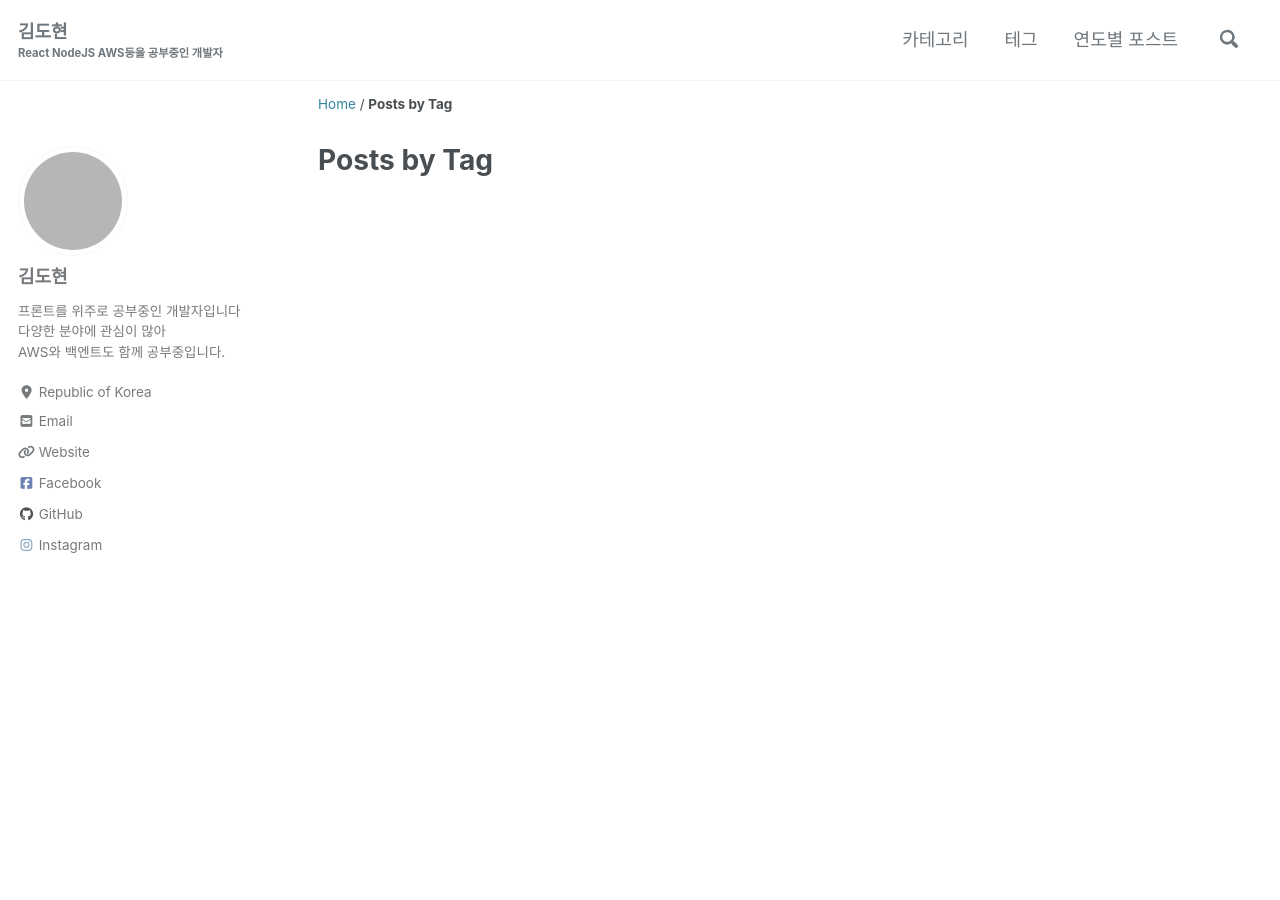
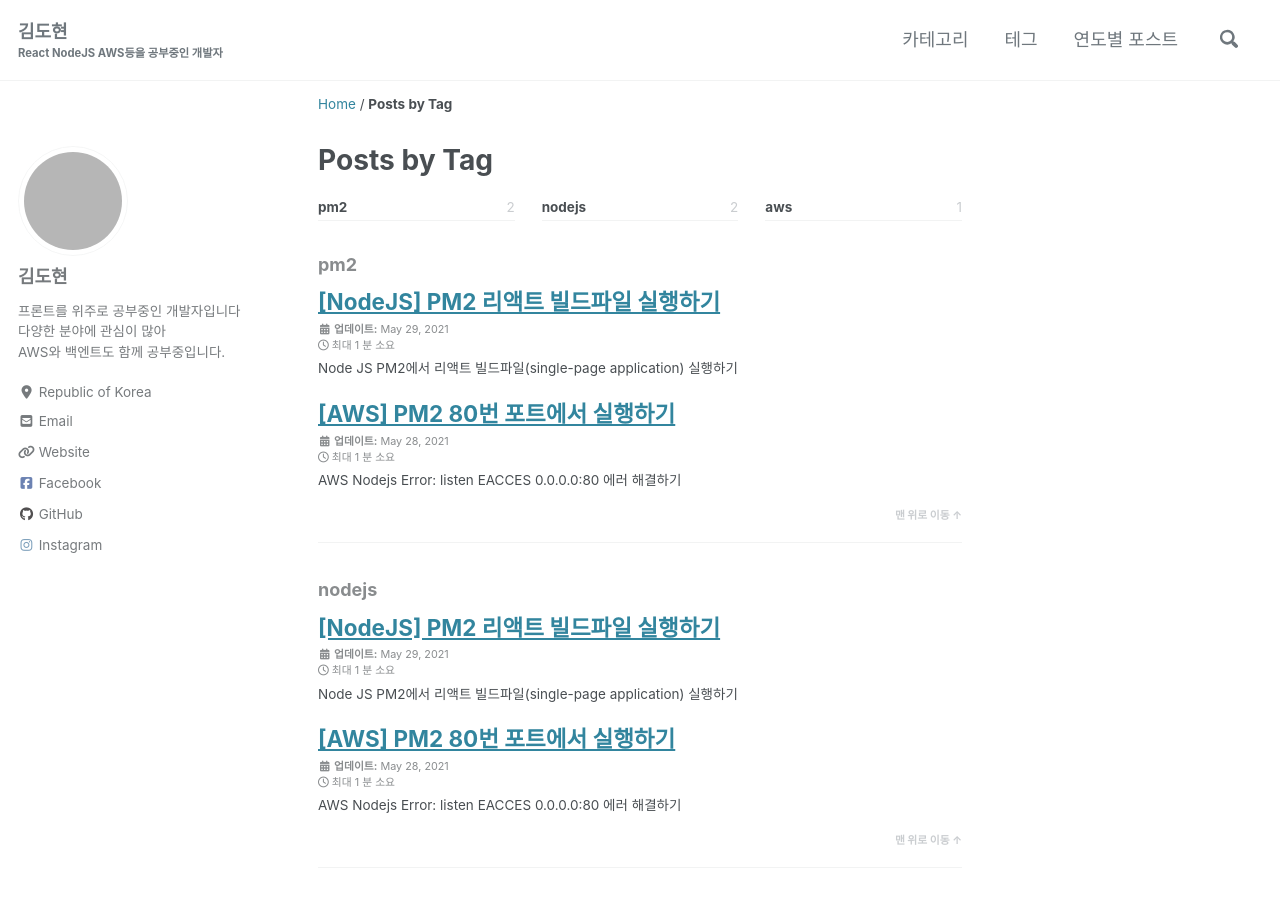
Before and after one commit to kiss8981/kiss8981.github.com, a Jekyll site: the page built from _pages/tag-archive.md, in a window 1280 px wide and 900 px high. Built offline with Jekyll 4.4.1, drawn with Linux system fonts in a browser that asks for light colours; cached includes are drawn as plain includes; nearby versions of some CDN libraries; a script that is not in the unit is left out; some of the changed text lies outside the part shown; grey boxes are pictures that could not be loaded.

Commit message:
[ADD] 테그 추가

```diff
--- a/_posts/2021/aws/2021-05-28-aws-80port-listen-error.md
+++ b/_posts/2021/aws/2021-05-28-aws-80port-listen-error.md
@@ -4,6 +4,11 @@ search: true
 categories:
   - AWS
 last_modified_at: 2021-05-28T08:20:00+09:00
+
+tag:
+ - aws
+ - pm2
+ - nodejs
 ---
 
 AWS Nodejs Error: listen EACCES 0.0.0.0:80 에러 해결하기
--- a/_posts/2021/nodejs/2021-05-29-nodejs-pm2-spa-page-serve.md
+++ b/_posts/2021/nodejs/2021-05-29-nodejs-pm2-spa-page-serve.md
@@ -4,6 +4,9 @@ search: true
 categories:
   - NodeJS
 last_modified_at: 2021-05-29T00:20:00+09:00
+tag:
+ - pm2
+ - nodejs
 ---
 
 Node JS PM2에서 리액트 빌드파일(single-page application) 실행하기
```
